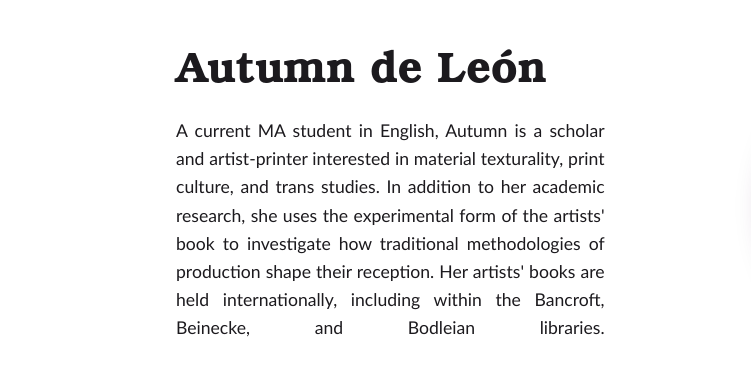
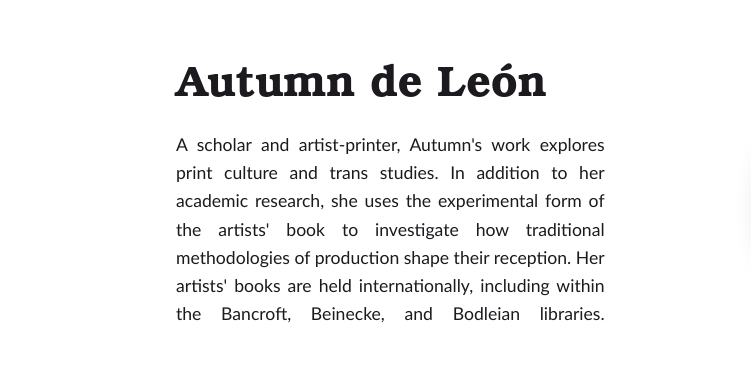
Before and after one commit to autumnhazel/autumndeleon-site, a plain HTML site: page index.html in a window 1280 px wide. Shown: the part 190-582 px from the top of the page, 0-751 px from the left. Drawn offline with Linux system fonts and the light colour scheme.

Commit message:
Add files via upload

```diff
--- a/index.html
+++ b/index.html
@@ -61,7 +61,7 @@
       <div class="container container--wide hero__inner">
         <div class="hero__copy">
           <h1 class="hero__name">Autumn de&nbsp;León</h1>
-          <p class="hero__tagline">A current MA student in English, Autumn is a scholar and artist-printer interested in material texturality, print culture, and trans studies. In addition to her academic research, she uses the experimental form of the artists' book to investigate how traditional methodologies of production shape their reception. Her artists' books are held internationally, including within the Bancroft, Beinecke, and Bodleian libraries.</p>
+          <p class="hero__tagline">A scholar and artist-printer, Autumn's work explores print culture and trans studies. In addition to her academic research, she uses the experimental form of the artists' book to investigate how traditional methodologies of production shape their reception. Her artists' books are held internationally, including within the Bancroft, Beinecke, and Bodleian libraries.</p>
         </div>
         <figure class="hero__portrait">
           <img src="assets/autumn-headshot.png" alt="Portrait of Autumn de León" width="320" height="320" />
```
